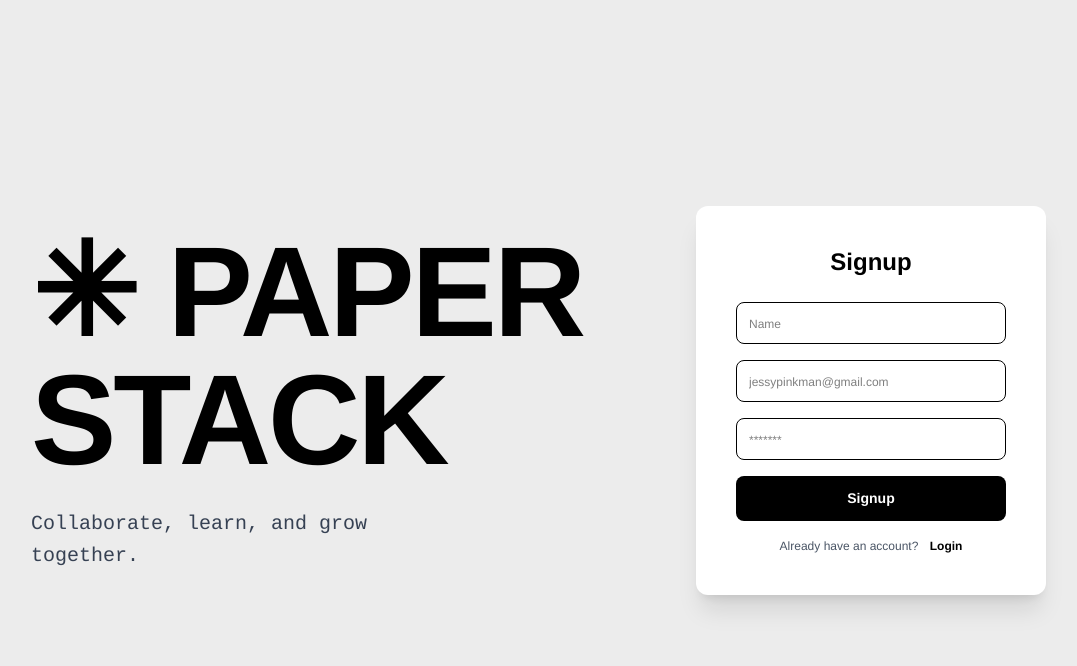
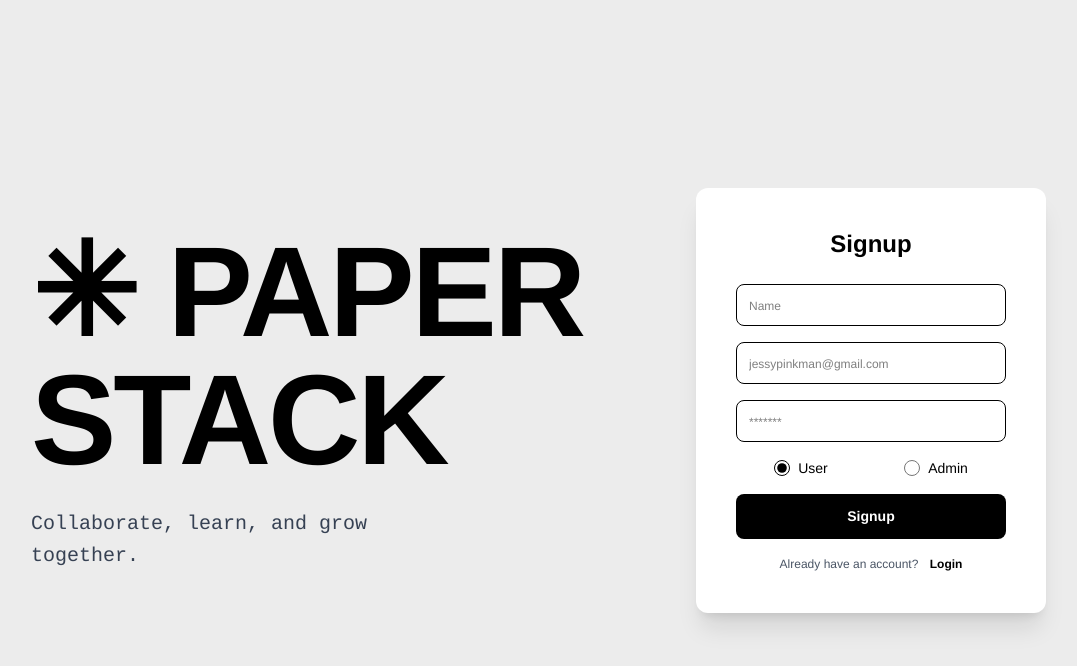
Before and after one commit to saitejareddyy/paper-stack-finalProject, a React (Vite) app in the folder frontend/: page /login in a window 1280 px wide. Both pictures are taken after a click on the element "Signup". Shown: the top 666 px of the page, without its empty margins (49-1126 px from the left). Built offline with nearby package versions, Linux system fonts and the light colour scheme; no server answers.

Commit message:
Update LoginPage.jsx

```diff
--- a/frontend/src/pages/LoginPage.jsx
+++ b/frontend/src/pages/LoginPage.jsx
@@ -10,6 +10,8 @@ function LoginPage() {
 	const [username, setUsername] = useState("")
 	const [email, setEmail] = useState("")
 	const [password, setPassword] = useState("")
+	const [userType, setUsertype] = useState("user")
+	const [secretKey, setSecretKey] = useState("")
 
 	const navigate = useNavigate()
 	const { setUser } = useStore()
@@ -19,9 +21,9 @@ function LoginPage() {
 
 		try {
 			const endpoint = isLogin ? `${backendUrl}/api/v1/auth/login` : `${backendUrl}/api/v1/auth/register`
-			const payload = isLogin ? { email, password } : { username, email, password }
+			const payload = isLogin ? { email, password } : { username, email, password, userType, secretKey }
 
-			const { data } = await axios.post(endpoint, payload,  { withCredentials: true })
+			const { data } = await axios.post(endpoint, payload, { withCredentials: true })
 
 			if (data.success) {
 				setUser(data.user)
@@ -39,6 +41,7 @@ function LoginPage() {
 		setUsername("")
 		setEmail("")
 		setPassword("")
+		setSecretKey("")
 	}
 
 	return (
@@ -95,6 +98,44 @@ function LoginPage() {
 							className="w-full px-3 py-2 border rounded-lg focus:outline-none placeholder:text-[12px] text-black"
 						/>
 					</div>
+					{!isLogin && (
+						<div className="mb-4 flex items-center justify-around">
+							<label className="flex items-center space-x-2">
+								<input
+									type="radio"
+									name="userType"
+									value="user"
+									checked={userType === "user"}
+									onChange={(e) => setUsertype(e.target.value)}
+									className="accent-black w-4 h-4 cursor-pointer"
+								/>
+								<span className="text-black text-sm">User</span>
+							</label>
+
+							<label className="flex items-center space-x-2">
+								<input
+									type="radio"
+									name="userType"
+									value="admin"
+									checked={userType === "admin"}
+									onChange={(e) => setUsertype(e.target.value)}
+									className="accent-black w-4 h-4 cursor-pointer"
+								/>
+								<span className="text-black text-sm">Admin</span>
+							</label>
+						</div>
+					)}
+
+					{userType === "admin" && !isLogin && <div className="mb-4">
+						<input
+							id="password"
+							type="password"
+							value={secretKey}
+							onChange={(e) => setSecretKey(e.target.value)}
+							placeholder="secret key"
+							className="w-full px-3 py-2 border rounded-lg focus:outline-none placeholder:text-[12px] text-black"
+						/>
+					</div>}
 					<button
 						type="submit"
 						className="w-full bg-[#000000] text-white py-3 rounded-lg hover:bg-[#1e1e1e] transition cursor-pointer text-[14px] font-semibold"
```
